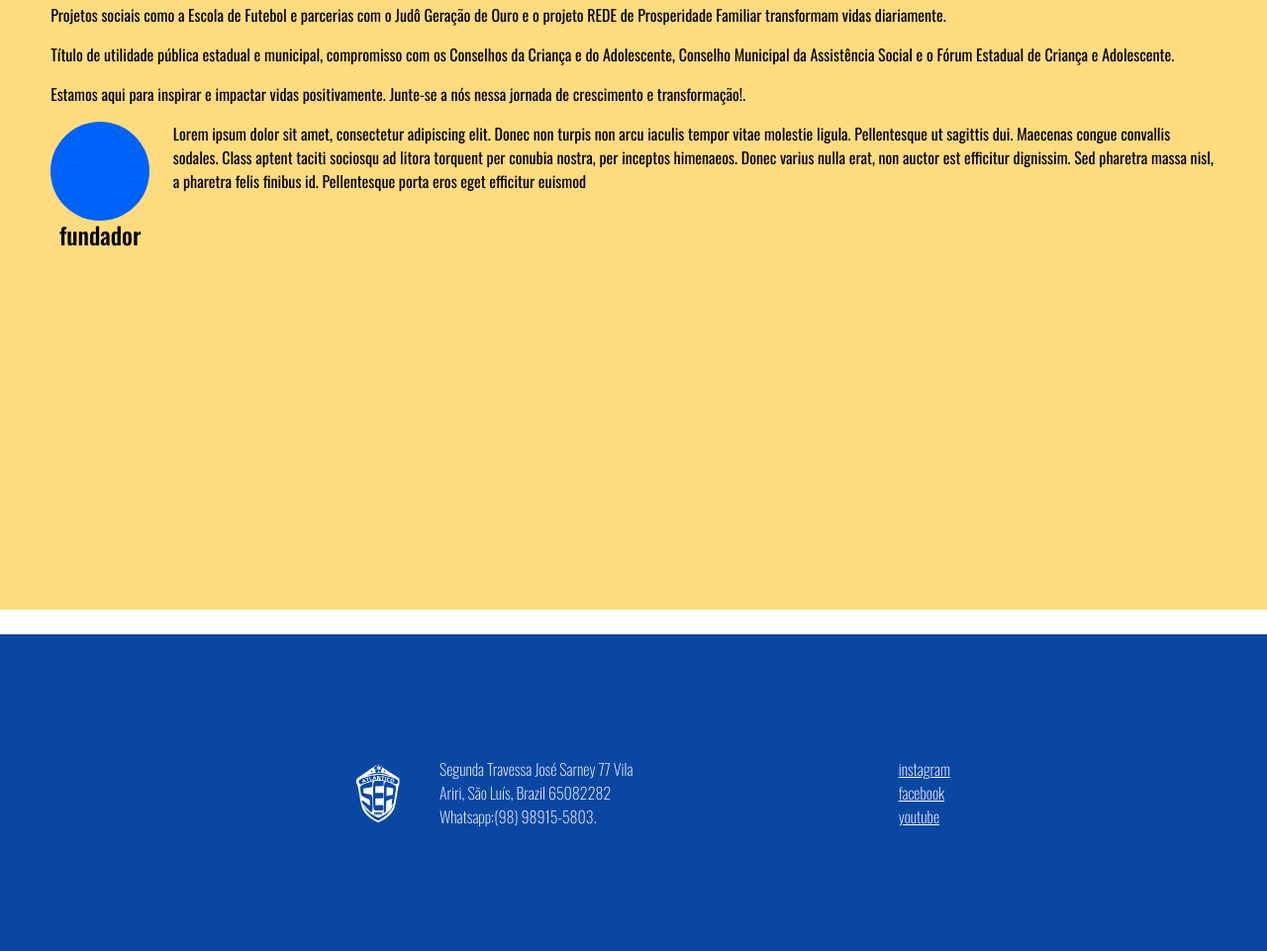
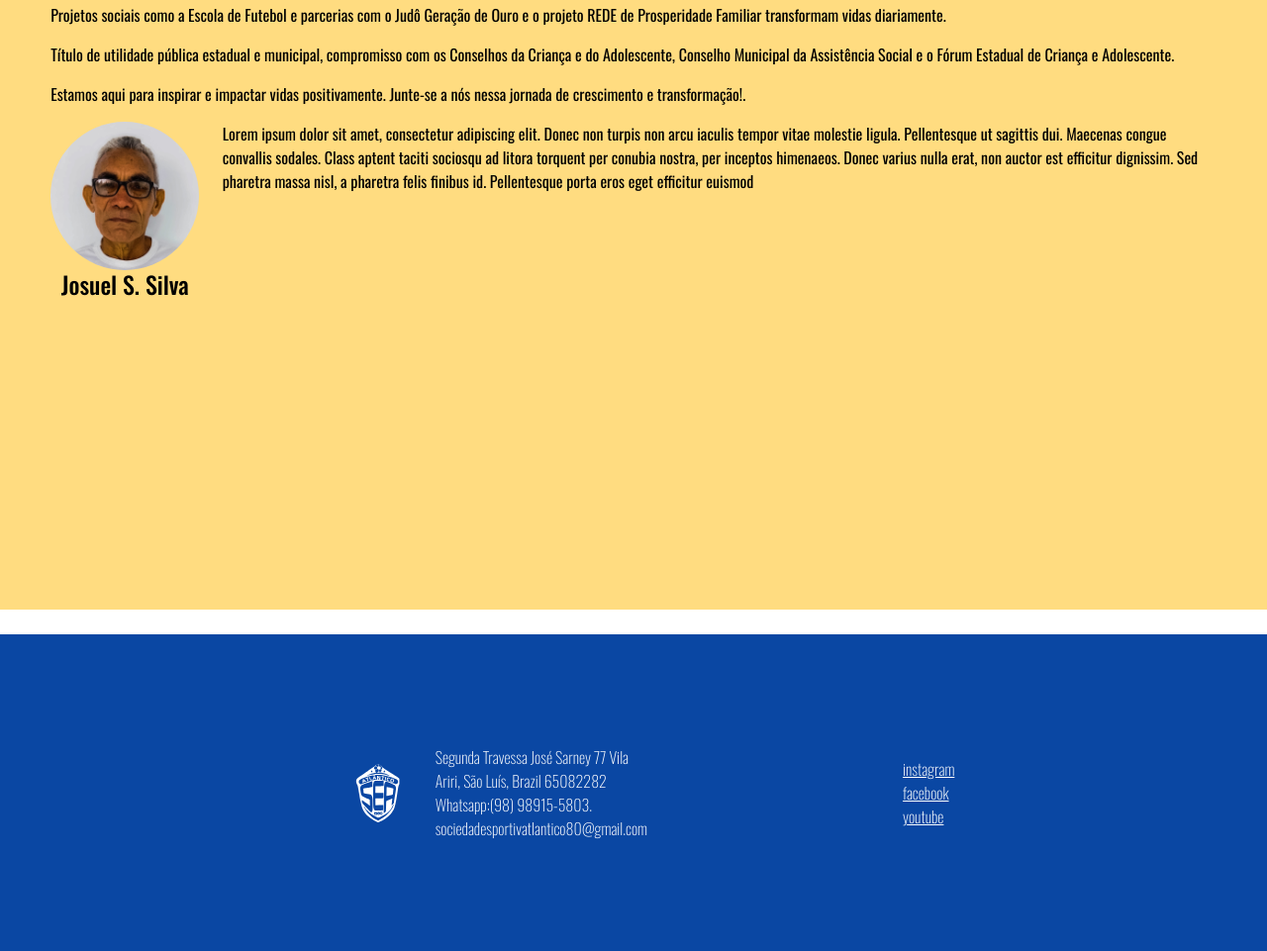
Before and after one commit to veetorio/Atlantico-site, a plain HTML site: page index.html in a window 1280 px wide. Shown: the part 2359-3320 px from the top of the page at 99% size. Drawn offline with nearby package versions, Linux system fonts and the light colour scheme.

Commit message:
update desktop

```diff
--- a/assets/style/home/style.css
+++ b/assets/style/home/style.css
@@ -115,6 +115,9 @@ td {
   background: #FFDC80;
   margin-top: 2%;
   padding: 4%;
+  display: flex;
+  flex-direction: column;
+  gap:10rem;
 }
 
 
@@ -125,12 +128,17 @@ td {
 }
 
 .circle{
-  height: 100px;
-  width:100px;
+  height: 150px;
+  width:150px;
   border-radius: 50%;
-  background: #0062f6;
+  background-image: url(../../../public/img/fundador/fundador.jpg);
+  background-size: cover;
 }
 .content-gen{
   display: flex;
   gap: 2%;
 }
+.content-gen > h4{
+  display: flex;
+  gap: 2%;
+}
--- a/index.html
+++ b/index.html
@@ -127,8 +127,9 @@
                         </p>
                     <div class="content-gen">
                         <div class="content-circle">
-                            <div class="circle"></div>
-                            <h4>fundador</h4>
+                            <div class="circle">
+                            </div>
+                            <h4>Josuel S. Silva</h4>
                         </div>
                         <p>
                             Lorem ipsum dolor sit amet, consectetur adipiscing elit. Donec non turpis non arcu iaculis tempor vitae molestie ligula. Pellentesque ut sagittis dui. Maecenas congue convallis sodales. Class aptent taciti sociosqu ad litora torquent per conubia nostra, per inceptos himenaeos. Donec varius nulla erat, non auctor est efficitur dignissim. Sed pharetra massa nisl, a pharetra felis finibus id. Pellentesque porta eros eget efficitur euismod
@@ -145,7 +146,7 @@
                     <div class="list">
                       <span class="loc">Segunda Travessa José Sarney 77 Vila Ariri, São Luís, Brazil 65082282</span>
                       <span class="num">Whatsapp:(98) 98915-5803.</span>
-                      <span class="email"></span>
+                      <span class="email">sociedadesportivatlantico80@gmail.com</span>
                     </div>
                     <div class="list">
                       <div class="e-list"><a href="">instagram</a></div>
```
Also changed, not shown: public/img/fundador/fundador.jpg (added).
